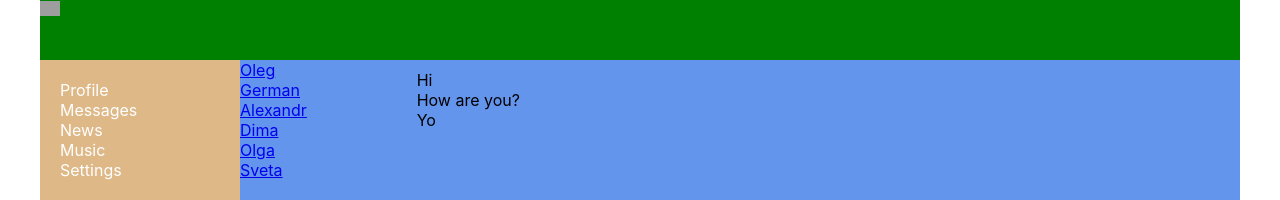
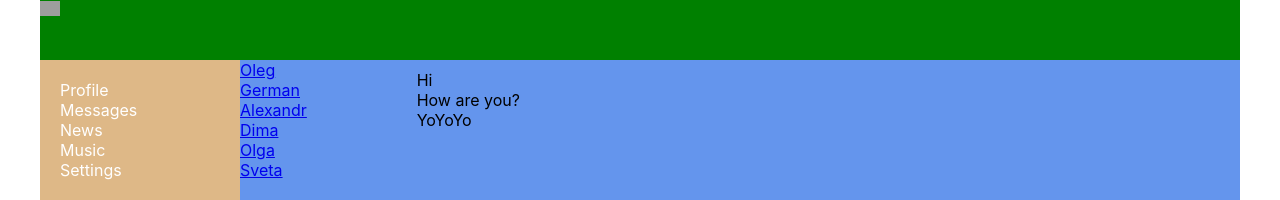
Before and after one commit to olegshell/react-lessons, a React (Create React App) app: page /dialogs in a window 1280 px wide. Shown: the top 200 px of the page. Built offline with nearby package versions, Linux system fonts and the light colour scheme; grey boxes are pictures that could not be loaded.

Commit message:
Lesson 28

```diff
--- a/src/App.js
+++ b/src/App.js
@@ -12,6 +12,9 @@ import NameProps from "./components/Props/NameProps";
 
 
 const App = (props) => {
+
+
+
     return (
         <BrowserRouter>
             <div className='app-wrapper'>
@@ -20,8 +23,8 @@ const App = (props) => {
                 <Navbar/>
                 <div className='app-wrapper-content'>
                     <Routes>
-                        <Route path="/profile" element={<Profile/>}/>
-                        <Route path="/dialogs/*" element={<Dialogs/>}/>
+                        <Route path="/profile" element={<Profile postsProfile={props.postsApp}/>}/>
+                        <Route path="/dialogs/*" element={<Dialogs dialogs={props.dialogs} messages={props.messages}/>}/>
                         <Route path="/music" element={<Music/>}/>
                         <Route path="/news" element={<News/>}/>
                         <Route path="/settings" element={<Settings/>}/>
--- a/src/components/Dialogs/Dialogs.jsx
+++ b/src/components/Dialogs/Dialogs.jsx
@@ -8,24 +8,23 @@ import Message from "./Massege/Message";
 
 const  Dialogs = (props) => {
 
-    let diaglogs = [
-        {id: 0, name: "Oleg"},
-        {id: 1, name: "German"},
-        {id: 2, name: "Alexandr"},
-        {id: 3, name: "Dima"},
-        {id: 4, name: "Olga"},
-        {id: 5, name: "Sveta"},
-    ]
+    // let diaglogs = [
+    //     {id: 0, name: "Oleg"},
+    //     {id: 1, name: "German"},
+    //     {id: 2, name: "Alexandr"},
+    //     {id: 3, name: "Dima"},
+    //     {id: 4, name: "Olga"},
+    //     {id: 5, name: "Sveta"},
+    // ]
 
-    let messages = [
-        {id:0, message: "Hi"},
-        {id:1, message: "How are you?"},
-        {id:2, message: "Yo"},
-    ]
+    // let messages = [
+    //     {id:0, message: "Hi"},
+    //     {id:1, message: "How are you?"},
+    //     {id:2, message: "Yo"},
+    // ]
 
-    let dialogsElement = diaglogs.map(d => <DialogItem name={d.name} id={d.id}/>)
-    let messageElement = messages.map(m => <Message message={m.message}/>)
-
+    let dialogsElement = props.dialogs.map(d => <DialogItem name={d.name} id={d.id}/>)
+    let messageElement = props.messages.map(m => <Message message={m.message}/>)
 
 
     return (
--- a/src/components/Profile/MyPosts/MyPosts.jsx
+++ b/src/components/Profile/MyPosts/MyPosts.jsx
@@ -5,17 +5,9 @@ import Post from './Post/Post'
 
 const MyPosts = (props) => {
 
-    let posts = [
-        {id: 0, message: "Hi, how are you", likesCount: 15},
-        {id: 1, message: "It's my first post", likesCount: 11},
-        {id: 2, message: "Yo", likesCount: 33},
-        {id: 3, message: "Yo", likesCount: 23},
-        {id: 4, message: "Yo", likesCount: 22},
 
 
-    ]
-
-    let postsElements = posts.map(p => <Post message={p.message} likesCount={p.likesCount}/>)
+    let postsElements = props.posts.map(p => <Post message={p.message} likesCount={p.likesCount}/>)
 
     return (
         <div className={s.postsBlock}>
--- a/src/components/Profile/Profile.jsx
+++ b/src/components/Profile/Profile.jsx
@@ -3,11 +3,14 @@ import s from './Profile.module.css'
 import MyPosts from './MyPosts/MyPosts'
 import ProfileInfo from "./ProfileInfo/ProfileInfo";
 
-const Profile = () => {
+const Profile = (props) => {
+
+
+
     return (
         <div>
             <ProfileInfo/>
-            <MyPosts/>
+            <MyPosts posts={props.postsProfile}/>
         </div>
     )
 }
--- a/src/index.js
+++ b/src/index.js
@@ -4,11 +4,34 @@ import './index.css';
 import App from './App';
 import reportWebVitals from './reportWebVitals';
 
+let postsIndexJs = [
+    {id: 0, message: "Hi, how are you", likesCount: 15},
+    {id: 1, message: "It's my first post", likesCount: 11},
+    {id: 2, message: "Yo", likesCount: 33},
+    {id: 3, message: "Yo", likesCount: 23},
+    {id: 4, message: "Yo", likesCount: 22},
+]
+
+let dialogs = [
+    {id: 0, name: "Oleg"},
+    {id: 1, name: "German"},
+    {id: 2, name: "Alexandr"},
+    {id: 3, name: "Dima"},
+    {id: 4, name: "Olga"},
+    {id: 5, name: "Sveta"},
+]
+
+let messages = [
+    {id:0, message: "Hi"},
+    {id:1, message: "How are you?"},
+    {id:2, message: "YoYoYo"},
+]
+
 ReactDOM.render(
-  <React.StrictMode>
-    <App />
-  </React.StrictMode>,
-  document.getElementById('root')
+    <React.StrictMode>
+        <App postsApp={postsIndexJs} dialogs={dialogs} messages={messages} />
+    </React.StrictMode>,
+    document.getElementById('root')
 );
 
 // If you want to start measuring performance in your app, pass a function
```
